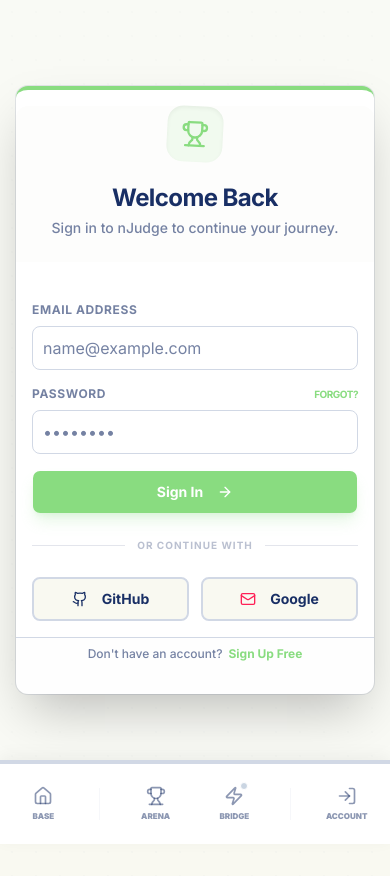
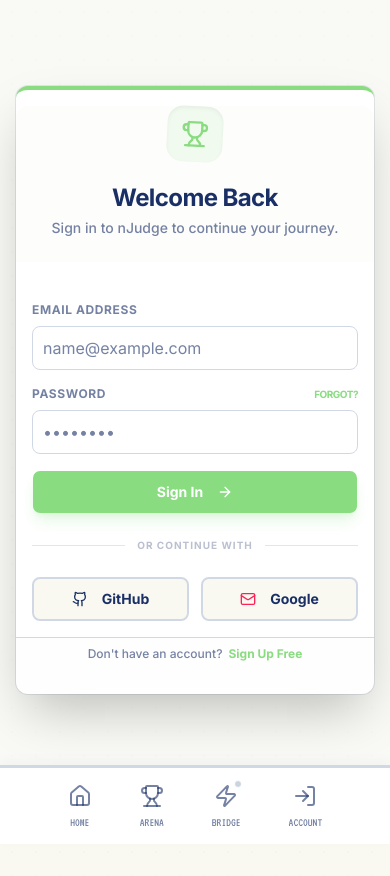
Before and after one commit to rmia46/njudge, a Next.js app: page /login in a window 390 px wide. Built offline with nearby package versions, Linux system fonts and the light colour scheme; no server answers.

Commit message:
style: implement responsive bottom bar with side-by-side desktop layout and compact height

```diff
--- a/app/globals.css
+++ b/app/globals.css
@@ -81,54 +81,54 @@
 }
 
 @layer components {
-  /* INARA BOTTOM BAR - FULL WIDTH */
+  /* INARA BOTTOM BAR - COMPACT */
   .inara-dock {
     position: fixed !important;
     bottom: 0 !important;
     left: 0 !important;
     right: 0 !important;
-    transform: none !important;
     z-index: 100 !important;
     display: flex !important;
     justify-content: center !important;
     align-items: center !important;
-    gap: 1.5rem !important;
-    padding: 0.75rem 1rem !important;
+    gap: 1rem !important;
+    padding: 0.5rem 1rem !important; /* Smaller height */
     background-color: white !important;
-    border-top: 4px solid oklch(var(--inara-border)) !important;
-    box-shadow: 0px -4px 16px rgba(0,0,0,0.05) !important;
+    border-top: 3px solid oklch(var(--inara-border)) !important;
+    box-shadow: 0px -4px 12px rgba(0,0,0,0.03) !important;
   }
 
   .inara-dock-item {
     display: flex !important;
-    flex-direction: column !important;
     align-items: center !important;
     justify-content: center !important;
-    width: 4rem !important;
-    height: 3.5rem !important;
+    padding: 0.5rem 1rem !important;
     border-radius: 0.5rem !important;
     transition: all 0.2s ease !important;
-    color: oklch(var(--inara-logic) / 0.5) !important;
+    color: oklch(var(--inara-logic) / 0.6) !important;
     text-decoration: none !important;
     border: none !important;
     background: transparent !important;
     cursor: pointer !important;
+    gap: 0.5rem !important; /* Space between icon and text on desktop */
   }
+
+  /* Force stacked on mobile via media query if needed, but we will handle via Tailwind classes in JS too */
 
   .inara-dock-item:hover {
     color: oklch(var(--inara-primary)) !important;
-    transform: translateY(-2px) !important;
+    background-color: oklch(var(--inara-primary) / 0.05) !important;
   }
 
   .inara-dock-item.active {
     color: oklch(var(--inara-primary)) !important;
-    background-color: oklch(var(--inara-primary) / 0.05) !important;
+    background-color: oklch(var(--inara-primary) / 0.1) !important;
   }
 
-  /* SUBMENU SLIDE UP - NO BLUR */
+  /* SUBMENU SLIDE UP */
   .inara-submenu {
     position: fixed !important;
-    bottom: 5.5rem !important; /* Above the bar */
+    bottom: 4.5rem !important; /* Adjusted for smaller bar */
     left: 50% !important;
     transform: translateX(-50%) !important;
     z-index: 90 !important;
--- a/components/navbar.tsx
+++ b/components/navbar.tsx
@@ -15,7 +15,6 @@
   Home,
   LayoutGrid,
   Zap,
-  Palette,
   ChevronUp,
   Settings,
   History
@@ -37,7 +36,6 @@
     return () => subscription.unsubscribe()
   }, [])
 
-  // Close menu on path change
   useEffect(() => {
     setActiveMenu(null)
   }, [pathname])
@@ -48,7 +46,6 @@
 
   return (
     <>
-      {/* 1. Backdrop Overlay (Close menu when clicking outside) */}
       {activeMenu && (
         <div
           className="fixed inset-0 bg-transparent z-30"
@@ -56,7 +53,7 @@
         />
       )}
 
-      {/* 2. Slide-up Sub-menus */}
+      {/* Slide-up Sub-menus */}
       <div className={cn(
         "inara-submenu px-4 py-4 space-y-3",
         activeMenu === 'contests' ? "flex flex-col" : "hidden"
@@ -103,7 +100,7 @@
               <div className="w-8 h-8 rounded-lg bg-rose-100 flex items-center justify-center border-2 border-rose-200">
                 <LogOut className="w-4 h-4" />
               </div>
-              <span className="font-bold text-sm uppercase tracking-tighter">Sign Out</span>
+              <span className="font-bold text-sm uppercase tracking-tighter text-white">Sign Out</span>
             </button>
           </>
         ) : (
@@ -114,61 +111,61 @@
         )}
       </div>
 
-      {/* 3. The Main Dock */}
+      {/* The Main Dock */}
       <div className="inara-dock">
         <Link
           href="/"
-          className={cn("inara-dock-item", pathname === '/' && "active")}
-          title="Home"
+          className={cn(
+            "inara-dock-item flex-col md:flex-row",
+            pathname === '/' && "active text-inara-primary"
+          )}
         >
-          <Home className="w-5 h-5" />
-          <span className="text-[8px] font-black uppercase mt-1">Base</span>
+          <Home className="w-6 h-6" />
+          <span className="font-pixel text-xs md:text-sm uppercase leading-none">Home</span>
         </Link>
-
-        <div className="w-[2px] h-8 bg-inara-border/20 mx-1" />
 
         <button
           onClick={() => toggleMenu('contests')}
           className={cn(
-            "inara-dock-item",
+            "inara-dock-item flex-col md:flex-row",
             (pathname.startsWith('/contests') || activeMenu === 'contests') && "text-inara-primary"
           )}
         >
-          <Trophy className={cn("w-5 h-5", activeMenu === 'contests' && "animate-bounce")} />
-          <span className="text-[8px] font-black uppercase mt-1">Arena</span>
+          <Trophy className={cn("w-6 h-6", activeMenu === 'contests' && "animate-bounce")} />
+          <span className="font-pixel text-xs md:text-sm uppercase leading-none">Arena</span>
         </button>
 
         <Link
           href="/extension"
-          className={cn("inara-dock-item", pathname === '/extension' && "text-inara-primary")}
+          className={cn(
+            "inara-dock-item flex-col md:flex-row",
+            pathname === '/extension' && "text-inara-primary"
+          )}
         >
           <div className="relative">
-            <Zap className="w-5 h-5" />
+            <Zap className="w-6 h-6" />
             <div className="absolute -top-1 -right-1 w-2 h-2 rounded-full bg-slate-300 border border-white" id="extension-status-dot" />
           </div>
-          <span className="text-[8px] font-black uppercase mt-1">Bridge</span>
+          <span className="font-pixel text-xs md:text-sm uppercase leading-none">Bridge</span>
         </Link>
-
-        <div className="w-[2px] h-8 bg-inara-border/20 mx-1" />
 
         <button
           onClick={() => toggleMenu('profile')}
           className={cn(
-            "inara-dock-item",
+            "inara-dock-item flex-col md:flex-row",
             (pathname === '/profile' || activeMenu === 'profile') && "text-inara-primary"
           )}
         >
           {user ? (
             <div className="w-6 h-6 rounded bg-inara-primary flex items-center justify-center border-2 border-inara-primary-dark overflow-hidden">
-              <UserIcon className="w-3.5 h-3.5 text-white" />
+              <UserIcon className="w-4 h-4 text-white" />
             </div>
           ) : (
-            <LogIn className="w-5 h-5" />
+            <LogIn className="w-6 h-6" />
           )}
-          <span className="text-[8px] font-black uppercase mt-1">Account</span>
+          <span className="font-pixel text-xs md:text-sm uppercase leading-none">Account</span>
         </button>
 
-        {/* Extension Detection Logic */}
         <script dangerouslySetInnerHTML={{ __html: `
           (function() {
             const check = () => {
```
